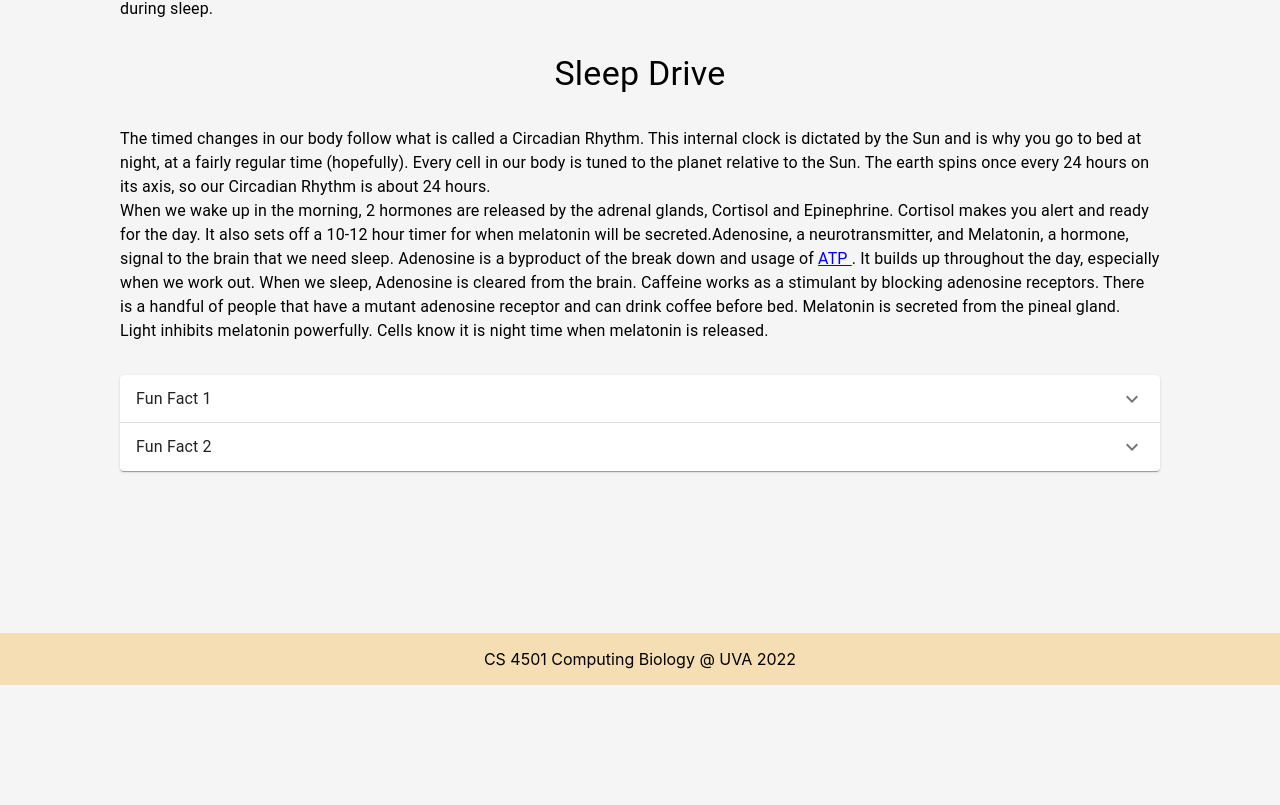
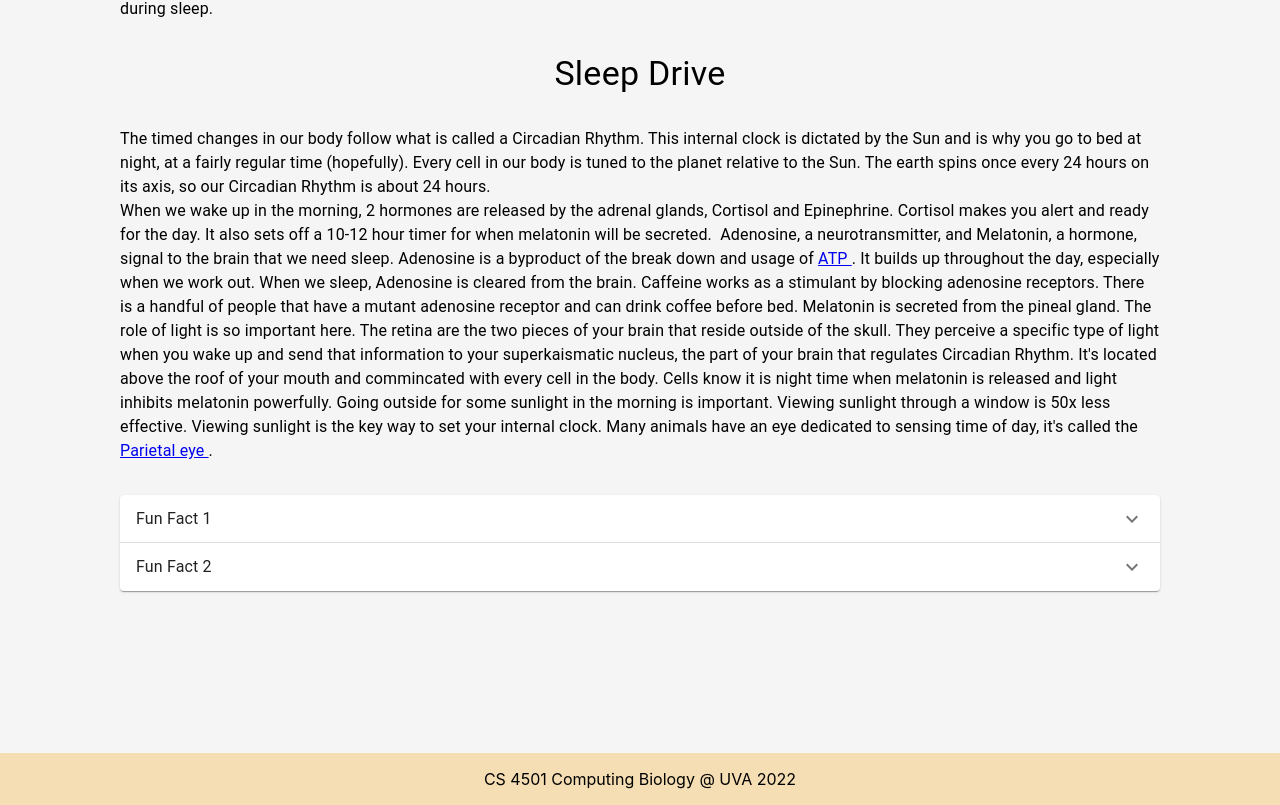
Before and after one commit to johnny-yang-4102/cs_4501_sleep_brain, a React (Create React App) app: page /sleep in a window 1280 px wide. Shown: the part 896-1701 px from the top of the page. Before the commit the page ends 1581 px from the top, so only its background shows below. Built offline with nearby package versions, Linux system fonts and the light colour scheme.

Commit message:
mostly grammar stuff

```diff
--- a/src/screens/ScreenBrain.js
+++ b/src/screens/ScreenBrain.js
@@ -103,15 +103,15 @@ const ScreenBrain = () => {
 
                     <Typography variant="h5" style={padding}>Hypothalamus</Typography>
 
-                    <Typography variant="body1" style={padding}>The structure underneath the thalamus. It regulates homeostasis and ensures key functions such as caloric intake, energy expenditure, and body temperature, and sleep are kept at in appropriate levels</Typography>
+                    <Typography variant="body1" style={padding}>The structure underneath the thalamus. It regulates homeostasis and ensures key functions such as caloric intake, energy expenditure, and body temperature, and sleep are kept at an appropriate level</Typography>
 
                     <Typography variant="h5" style={padding}>Cerebellum </Typography>
 
-                    <Typography variant="body1" style={padding} >Latin for “little brain”. The cerebellum controls balance ,coordination, and learning new motor skills</Typography>
+                    <Typography variant="body1" style={padding} >Latin for “little brain”. The cerebellum controls balance, coordination, and learning new motor skills</Typography>
 
                     <Typography variant="h5" style={padding}>Brain Stem </Typography>
 
-                    <Typography variant="body1" style={padding}>Helps to realty signals between brain and spinal cord. Coordinates the motor control signals sent from the brain to the body. Also controls several important functions related to homeostasis such as breathing, arousal, and digestion.</Typography>
+                    <Typography variant="body1" style={padding}>Helps to relay signals between brain and spinal cord. Coordinates the motor control signals sent from the brain to the body. Also controls several important functions related to homeostasis such as breathing, arousal, and digestion.</Typography>
 
                     <Typography variant="h5" style={padding}>Deep Visualization </Typography>
 
@@ -173,7 +173,7 @@ const ScreenBrain = () => {
 
                     <Typography variant="body1" style={padding}>Generally brain structures that represent a greater percentage of volume also have higher relative importance to an animal's use. For instance, the olfactory bulb, a mass of tissue in the brain involved in the sense of smell, in a mouse versus a human brain is 2% to 0.01% of the brain by volume.</Typography>
 
-                    <Typography variant="body1" style={padding}>A larger brain or brain structures however does not indicate "more intelligence". Although the elephant cerebral cortex weighs twice as much as the human cortex, it only has one-third the amount of neurons humans have in their cerebral cortex the olfactory bulb, a mass of tissue in the brain involved in the sense of smell, in a mouse versus a human brain is 2% to 0.01% of the brain by volume.</Typography>
+                    <Typography variant="body1" style={padding}>A larger brain or brain structures however does not indicate "more intelligence". Although the elephant cerebral cortex weighs twice as much as the human cortex, it only has one-third the amount of neurons humans have in their cerebral cortex. The olfactory bulb, a mass of tissue in the brain involved in the sense of smell, in a mouse versus a human brain is 2% to 0.01% of the brain by volume.</Typography>
                 </Grid>
 
                 <Grid container direction="row" justifyContent="center">
--- a/src/screens/ScreenSleep.js
+++ b/src/screens/ScreenSleep.js
@@ -108,18 +108,26 @@ const ScreenSleep = () => {
                         When we wake up in the morning, 2 hormones are released by the adrenal glands, Cortisol and
                         Epinephrine. Cortisol makes you
                         alert and ready for the day. It also sets off a 10-12 hour timer for when melatonin will be
-                        secreted.
+                        secreted. &nbsp;
 
                         {/*it is the only structure in the brain*/}
                         {/*that is only one, instead of two symetrical parts.*/}
                         Adenosine, a neurotransmitter, and Melatonin, a hormone, signal to the brain that we need sleep.
                         Adenosine is a byproduct of the break down and usage of <a
-                        href={"https://en.wikipedia.org/wiki/Adenosine_triphosphate#:~:text=Adenosine%20triphosphate%20(ATP)%20is%20an,condensate%20dissolution%2C%20and%20chemical%20synthesis."}>
+                        href={"https://en.wikipedia.org/wiki/Adenosine_triphosphate#:~:text=Adenosine%20triphosphate%20(ATP)%20is%20an,condensate%20dissolution%2C%20and%20chemical%20synthesis."}
+                        target={"_blank"}>
                         ATP </a>. It builds up throughout the day, especially when we work out. When we sleep, Adenosine
                         is cleared from the brain. Caffeine
                         works as a stimulant by blocking adenosine receptors. There is a handful of people that have a
-                        mutant adenosine receptor and can drink coffee before bed. Melatonin is secreted from the pineal gland.
-                        Light inhibits melatonin powerfully. Cells know it is night time when melatonin is released.
+                        mutant adenosine receptor and can drink coffee before bed. Melatonin is secreted from the pineal
+                        gland. The role of light is so important here. The retina are the two pieces of your brain that reside outside of the skull. They
+                        perceive a specific type of light when you wake up and send that information to your superkaismatic
+                        nucleus, the part of your brain that regulates Circadian Rhythm. It's located above the roof of
+                        your mouth and commincated with every cell in the body. Cells know it is night time when melatonin is released and
+                        light inhibits melatonin powerfully. Going outside for some sunlight in the morning is important.
+                        Viewing sunlight through a window is 50x less effective. Viewing sunlight is the key way to set
+                        your internal clock. Many animals have an eye dedicated to sensing time of day, it's called the
+                        <a href={"https://en.wikipedia.org/wiki/Parietal_eye"} target={"_blank"}> Parietal eye </a>.
                     </Typography>
                 </Grid>
                 <Typography variant="h5">  &nbsp;  </Typography>
--- a/src/screens/ScreenSleepBrainEffects.js
+++ b/src/screens/ScreenSleepBrainEffects.js
@@ -70,12 +70,12 @@ const ScreenSleepBrainEffects = () => {
                 <Grid item xs={12}>
                                         <Typography style={padding} variant="body1">
                     Their research confirmed their hypothesis. While mixed up with proteins, Amyloid beta is actual a peptide.
-                                            Peptides make up polypeptides, and a protein can be made up one or more
+                                            Peptides make up polypeptides, and a protein is made of one or more
                                             polypeptides. Here is a link visualizing Amyloid Precursor Protein, a protein
-                                            found in the membranes of nerve cells. Amyloid beta like to clump up in the
-                                            brain, and is considered a potential cause of Alzheimer's.
-                    <a href={"https://3dmol.csb.pitt.edu/viewer.html?pdb=1AAP&select=chain:A&style=line&select=chain:B&style=line&select=resi:19,23,26;chain:B&style=cartoon;stick&select=resi:19,23,26;chain:B&labelres=backgroundOpacity:0.8;fontSize:14&select=all&style=cartoon:style~rectangle,color~spectrum"}>
-                        1AAP </a>  </Typography>
+                                            found in the membranes of nerve cells: <a href={"https://3dmol.csb.pitt.edu/viewer.html?pdb=1AAP&select=chain:A&style=line&select=chain:B&style=line&select=resi:19,23,26;chain:B&style=cartoon;stick&select=resi:19,23,26;chain:B&labelres=backgroundOpacity:0.8;fontSize:14&select=all&style=cartoon:style~rectangle,color~spectrum"}>
+                          1AAP   </a>  </Typography>. Amyloid beta likes to clump up in the
+                                            brain, and is considered a potential cause of Alzheimer's. &nbsp;
+
                 </Grid>
 
                 <Grid item xs={12}>
@@ -136,7 +136,8 @@ const ScreenSleepBrainEffects = () => {
 
                 </Typography>
                 <Typography style={padding} variant={"body1"}>
-                    In that same vein, we wanted to quantify differences in the brain DNA of mice …
+                    In that same vein, we wanted to quantify differences in the brain DNA of mice, as seen in the research
+                    results tab.
                 </Typography>
             </Grid>
 
```
